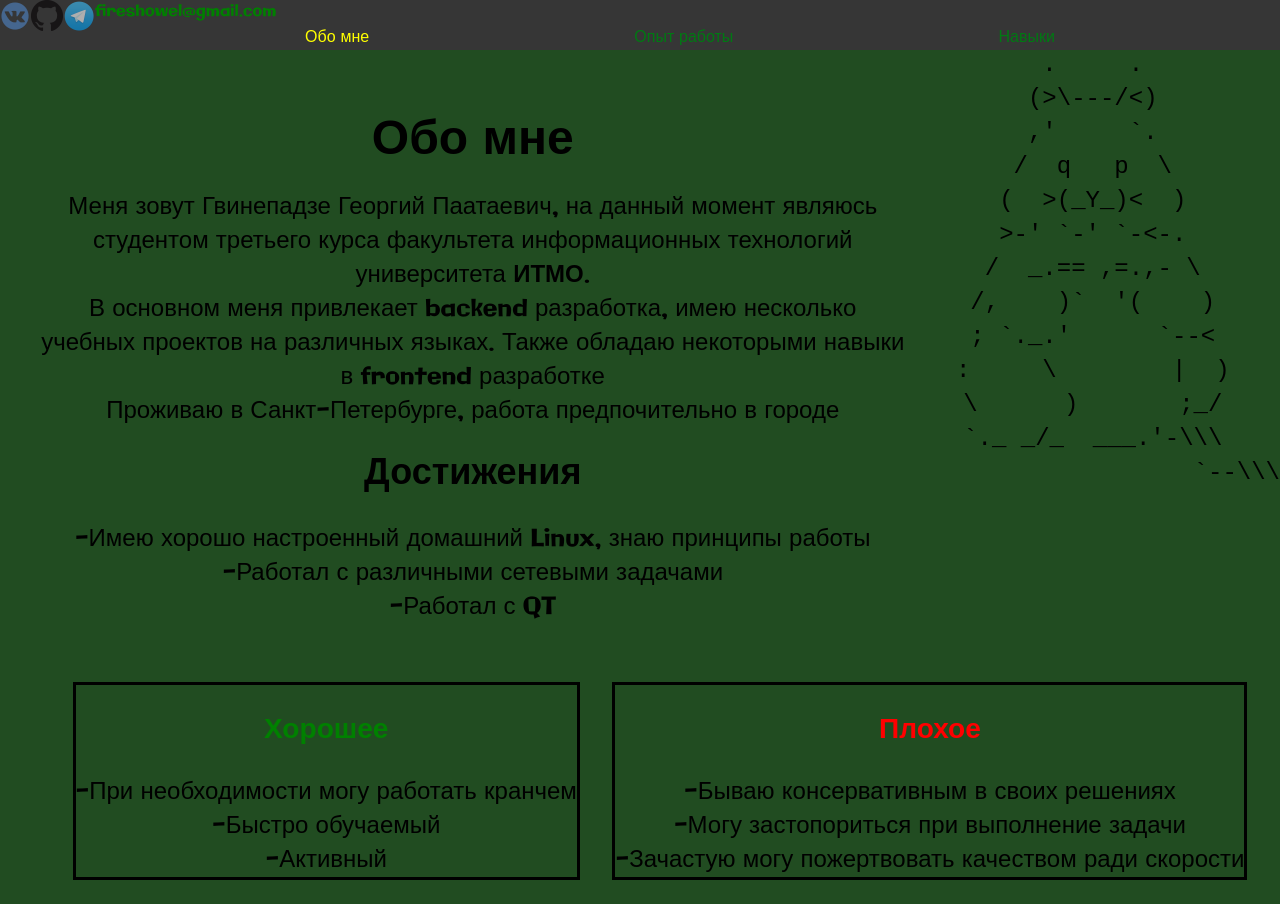
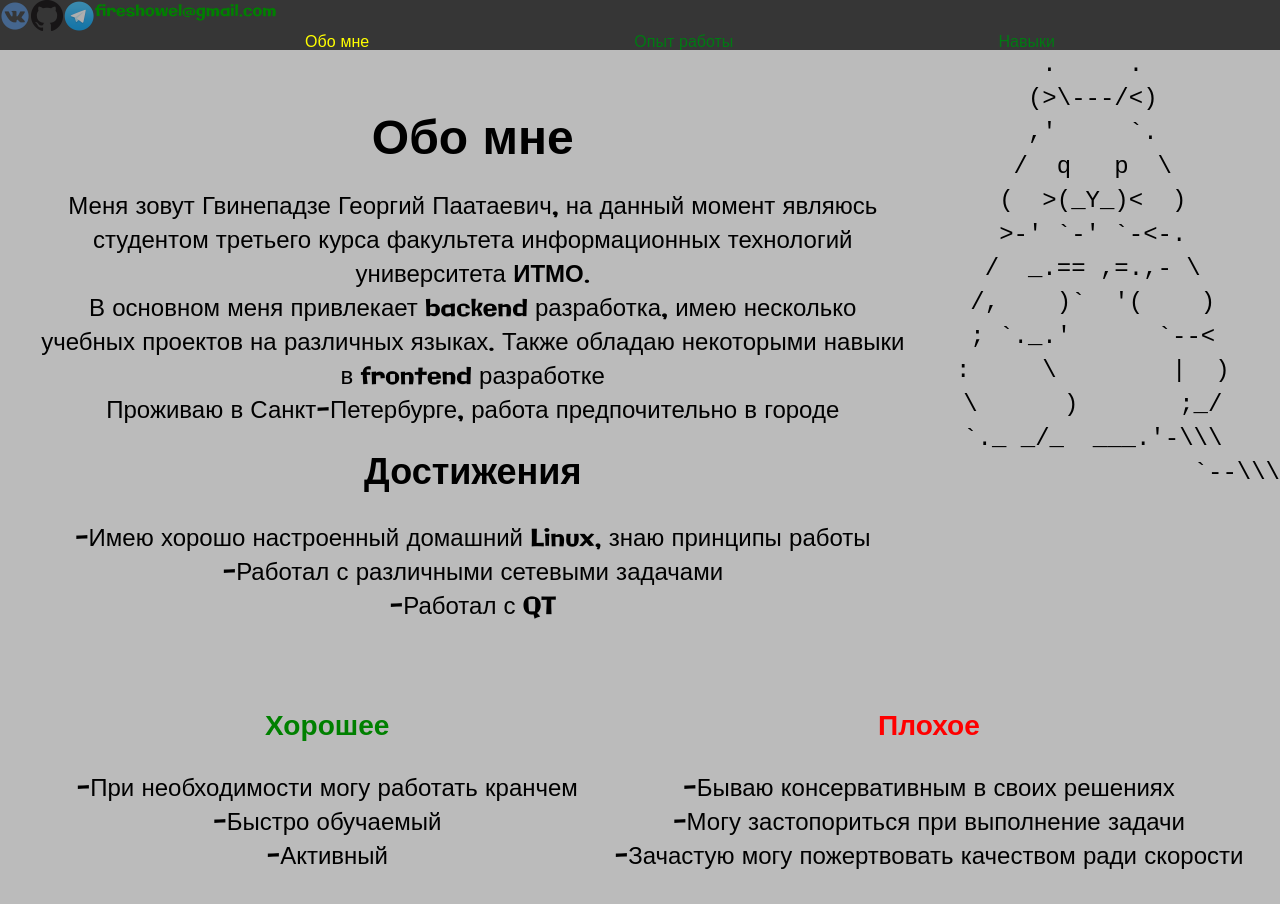
Before and after one commit to Destrolaric/PortfolioProject, a website: page aboutme.html in a window 1280 px wide. Drawn offline with Linux system fonts and the light colour scheme.

Commit message:
Change main page color

```diff
--- a/public/style.css
+++ b/public/style.css
@@ -7,7 +7,7 @@
     margin: 0px;
     font-family: Galindo,sans-serif;
     display: block;
-    background: #214c21;
+    background: #bbbbbb;
 }
 head{
     width: auto;
@@ -106,7 +106,7 @@
     display: flex;
     flex-direction: row;
     position: absolute;
-    top: 10px;
+    top: 15px;
     width: 100vw;
     height: 35px;
     left: 0;
@@ -138,8 +138,8 @@
     padding: 0;
     position: fixed;
     z-index: 2;
-    width: 96px;
-    height: 64px;
+    width: 138px;
+    height: 32px;
 }
 .icon-navigation li a{
     width: 32px;
@@ -151,8 +151,7 @@
     justify-content: space-evenly;
 }
 .data li {
-    border-color: black;
-    border-style: solid;
+
 }
 h1{
     margin-top: 100px;
```
